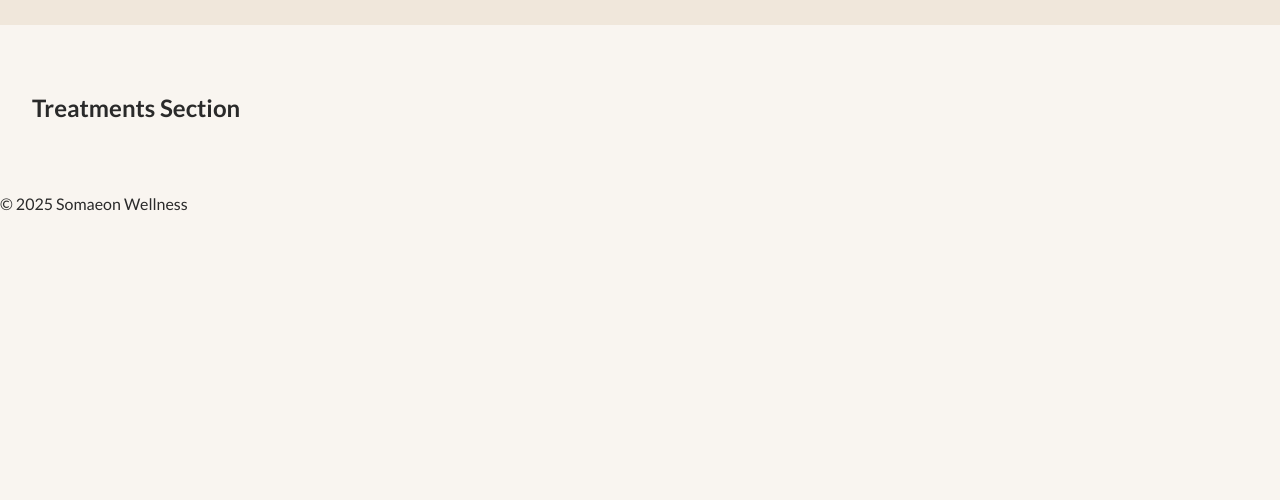
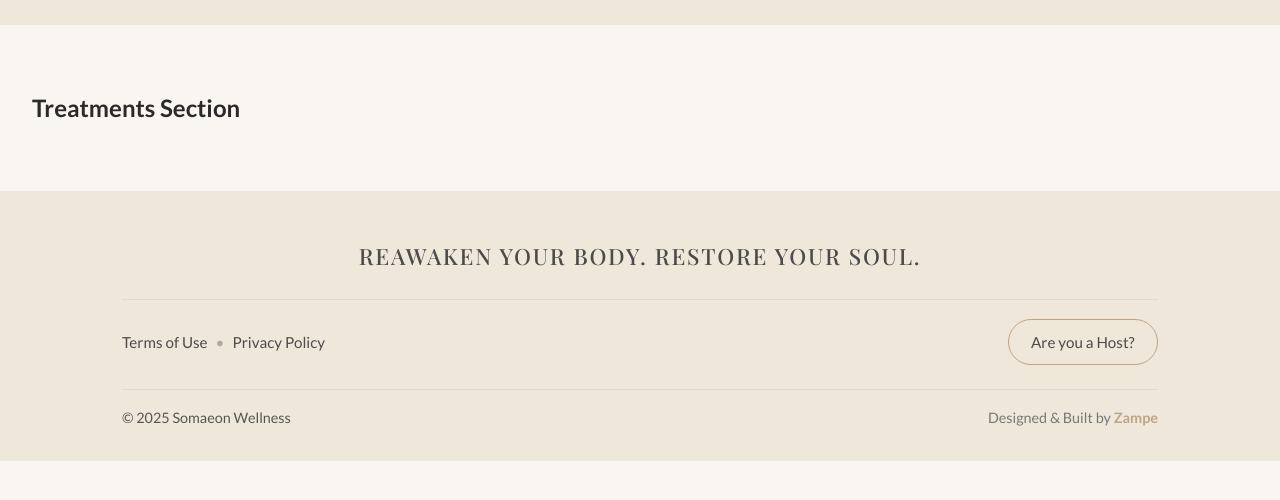
Before and after one commit to Nikoszampe17/somaeon, a plain HTML site: page pages/treatments.html in a window 1280 px wide. Shown: the part 162-662 px from the top of the page. Drawn offline with nearby package versions, Linux system fonts and the light colour scheme; files that its build step writes are made by us from their sources.

Commit message:
Update treatments.html

```diff
--- a/pages/treatments.html
+++ b/pages/treatments.html
@@ -52,9 +52,47 @@
   <section id="treatments"><h1>Treatments Section</h1></section>
 
   </main>
-    <footer>
-    <p>&copy; 2025 Somaeon Wellness</p>
-  </footer>
+
+
+  <footer class="site-footer">
+  <div class="footer-inner container">
+
+    <!-- Top: Tagline -->
+    <div class="footer-top">
+      <p class="footer-tagline">
+        Reawaken Your Body. Restore Your Soul.
+      </p>
+      <!-- εναλλακτικά:
+      <p class="footer-tagline">Relax. Heal. Thrive.</p>
+      -->
+    </div>
+
+    <!-- Middle: links + host CTA -->
+    <div class="footer-middle">
+      <div class="footer-links">
+        <a href="terms.html">Terms of Use</a>
+        <span class="footer-separator">•</span>
+        <a href="privacy.html">Privacy Policy</a>
+      </div>
+
+      <a href="host.html" class="footer-host-btn">
+        Are you a Host?
+      </a>
+    </div>
+
+    <!-- Bottom: copy + credit -->
+    <div class="footer-bottom">
+      <p class="footer-copy">© 2025 Somaeon Wellness</p>
+      <p class="footer-credit">
+        Designed &amp; Built by
+        <a href="https://linktr.ee/zampetakisnikos" target="_blank" rel="noopener">
+          Zampe
+        </a>
+      </p>
+    </div>
+
+  </div>
+</footer>
 
 
   <script src="../assets/js/global.js"></script>
```
